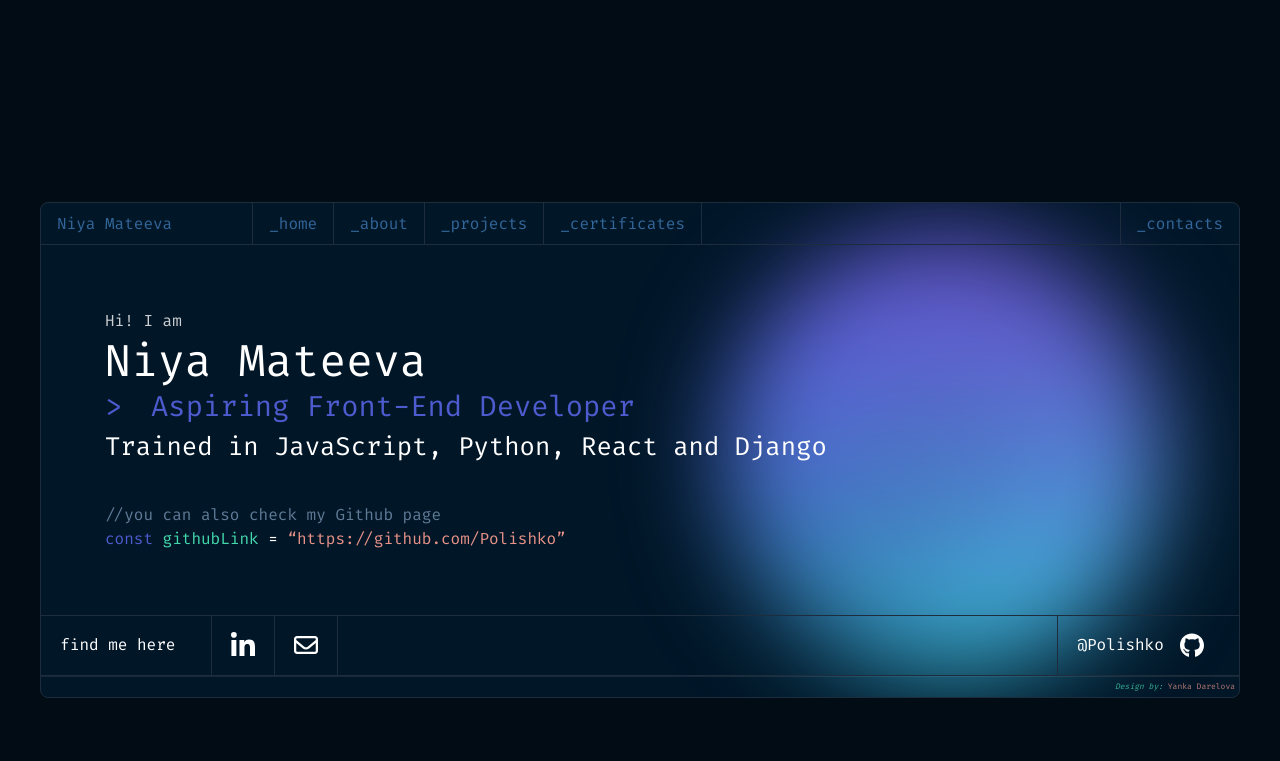
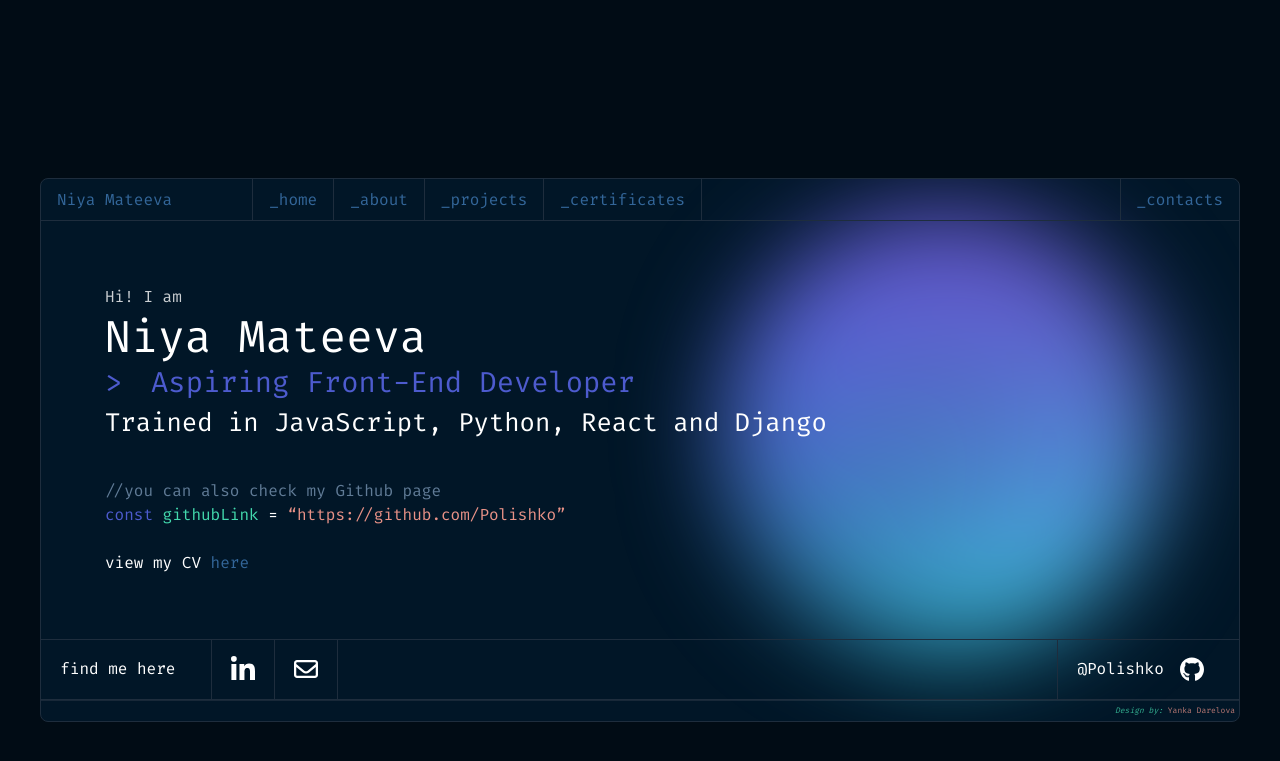
Before and after one commit to Polishko/portfolio, a Jekyll site: the page built from index.html, in a window 1280 px wide. Shown: the top 761 px of the page. Built offline with Jekyll 4.4.1, drawn with Linux system fonts in a browser that asks for light colours.

Commit message:
Update: Added CV

```diff
--- a/index.html
+++ b/index.html
@@ -29,4 +29,15 @@ layout: home
     >
   </p>
   {% endif %}
+
+  <br/>
+  <p>
+    <span >view my CV</span>
+    <a
+
+      href="{{ site.baseurl }}/assets/cv/Niya-Mateeva-CV.pdf" target="_blank"
+      target="_blank"
+      >here</a
+    >
+  </p>
 </article>
```
Also changed, not shown: 1 other file.
